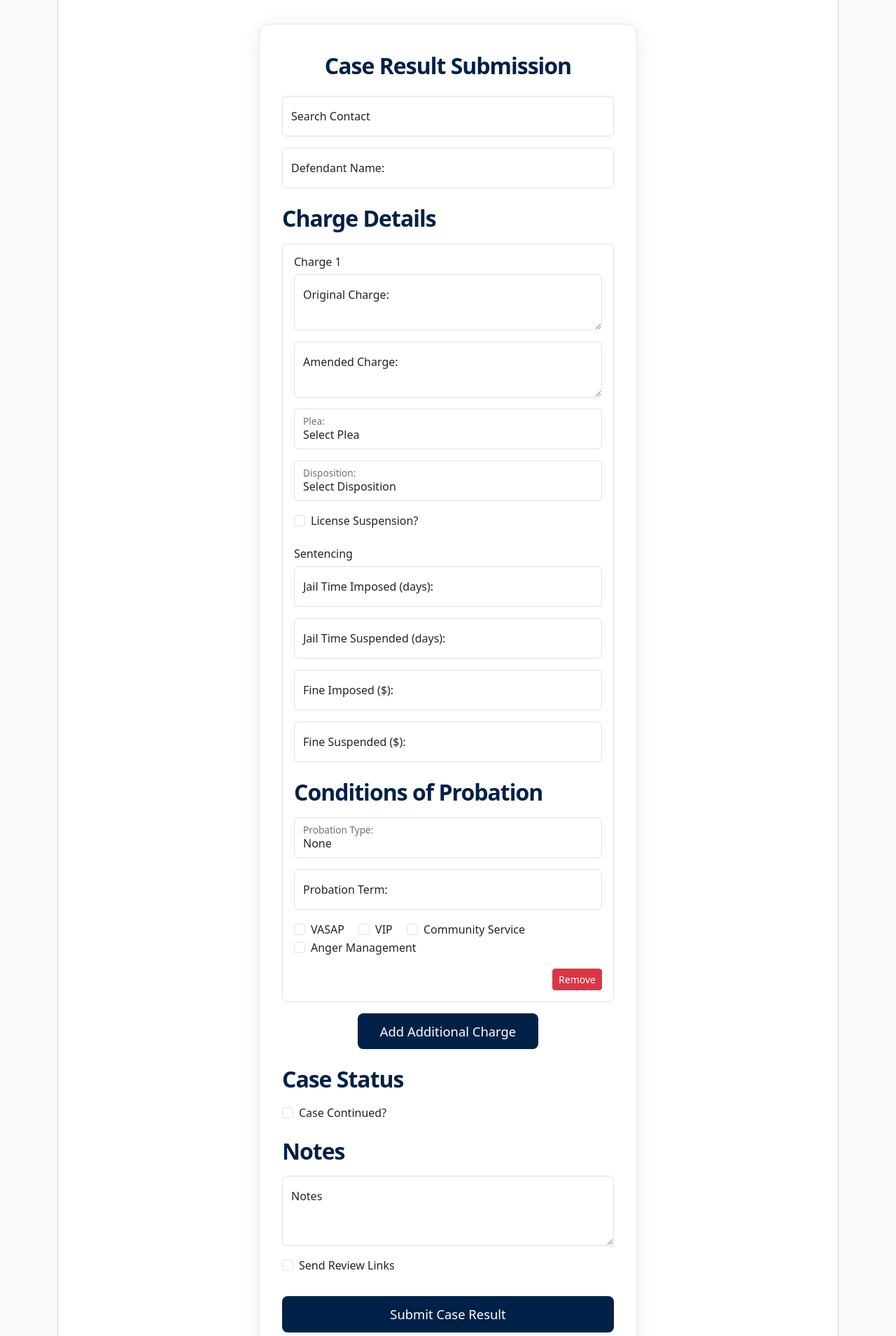
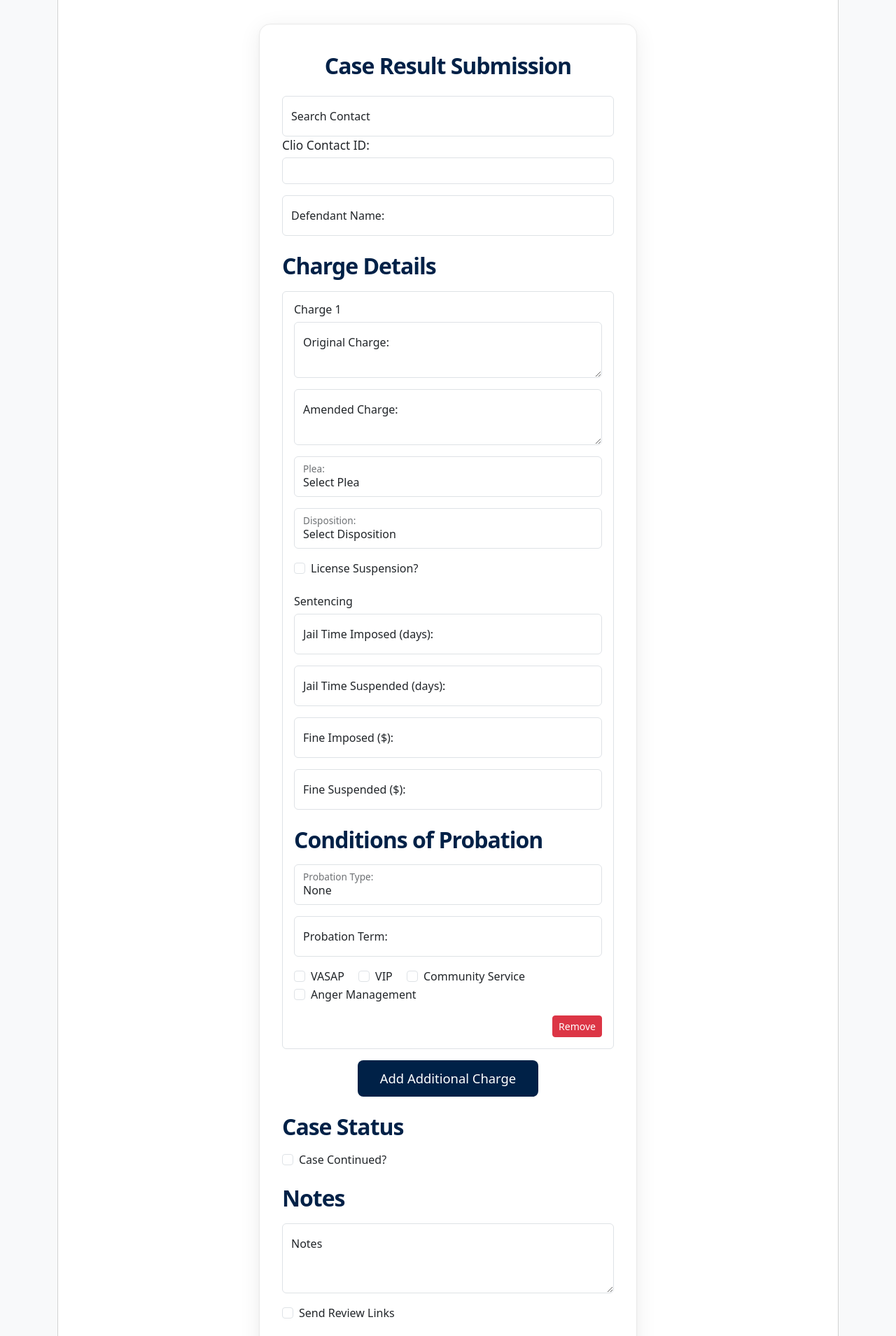
Before and after one commit to DischleyLaw/dischley-tools, a Flask app: page /case_result in a window 1280 px wide. Shown: the part 145-2054 px from the top of the page at 70% size. Run offline with Flask 3, Linux system fonts and the light colour scheme; the visitor is signed in with stand-in values (Sample User, id 1).

Commit message:
Push working Clio fallback and lead subject line fix

```diff
--- a/templates/case_result.html
+++ b/templates/case_result.html
@@ -50,6 +50,10 @@
     <input type="text" class="form-control" id="search_contact" name="search_contact" list="contactResults" placeholder="Search Contact by Name">
     <label for="search_contact">Search Contact</label>
     <datalist id="contactResults"></datalist>
+    <div class="mb-3">
+      <label for="clio_contact_id" class="form-label">Clio Contact ID:</label>
+      <input type="text" class="form-control" id="clio_contact_id_display" readonly>
+    </div>
     <input type="hidden" name="clio_contact_id" id="clio_contact_id">
   </div>
   <div class="mb-3 form-floating">
@@ -358,6 +362,7 @@ contactInput.addEventListener("input", function () {
       const fullName = selected.dataset.fullName || `${selected.dataset.firstName} ${selected.dataset.lastName}`.trim();
       document.getElementById("defendant_name").value = fullName;
       document.getElementById("clio_contact_id").value = id;
+      document.getElementById("clio_contact_id_display").value = id;
     }
   });
 });
```
